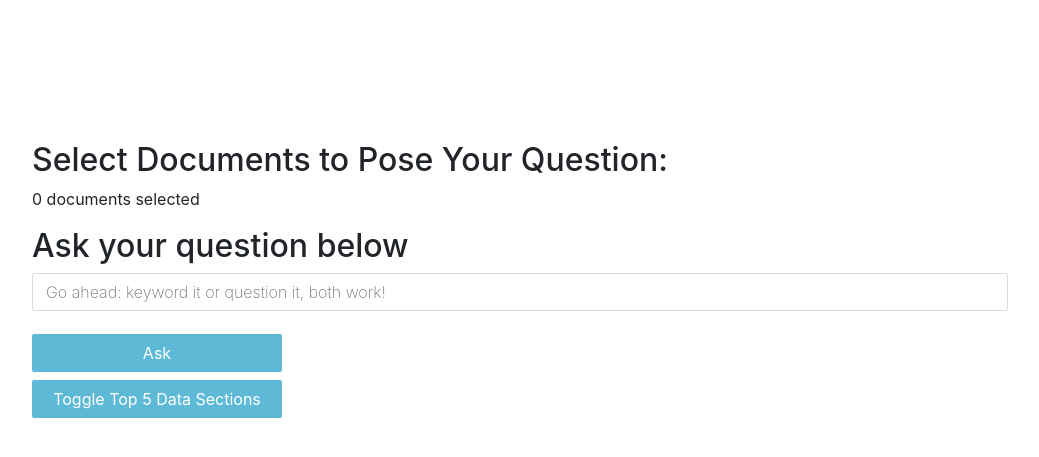
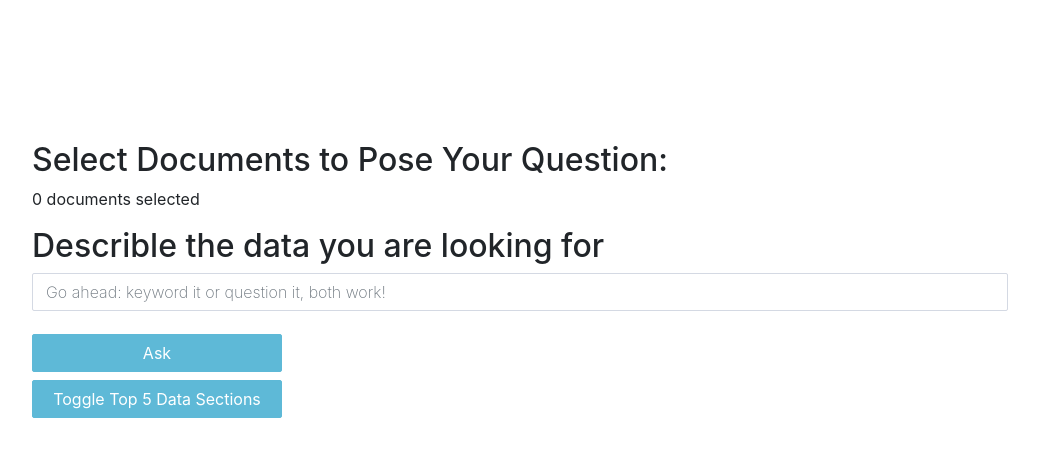
Before and after one commit to LucasMYSDev/SectionSeeker_AI, a Flask app: template flask_APP/templates/chat.jinja2 in a window 1280 px wide. Shown: the part 58-515 px from the top of the page, without its empty margins (120-1159 px from the left). Run offline with Flask 2, Linux system fonts and the light colour scheme; the template is opened without the code that fills it, so the values that code supplies are empty; the visitor is signed in with stand-in values (Sample User, id 1); data comes from the database, SQL or seed files in the repository; some libraries are stand-ins or nearby versions.

Commit message:
Minor change in chat page

```diff
--- a/flask_APP/templates/chat.jinja2
+++ b/flask_APP/templates/chat.jinja2
@@ -24,7 +24,7 @@
 
         <!-- Input Keywords Section -->
         <form id="question-form">
-        <h2 class="form-label" for="question-input">Ask your question below</h2>
+        <h2 class="form-label" for="question-input">Describle the data you are looking for</h2>
         <input type="text" id="question-input" class="form-control" placeholder="Go ahead: keyword it or question it, both work!">
         <button id="ask-button" class="btn btn-primary mt-2 choose-file-container" style="background: #5eb9d7; color: white; border-radius: 2px; border: 1px solid #5eb9d7; width: 100%; max-width: 250px;">Ask</button>
         </form>
```
